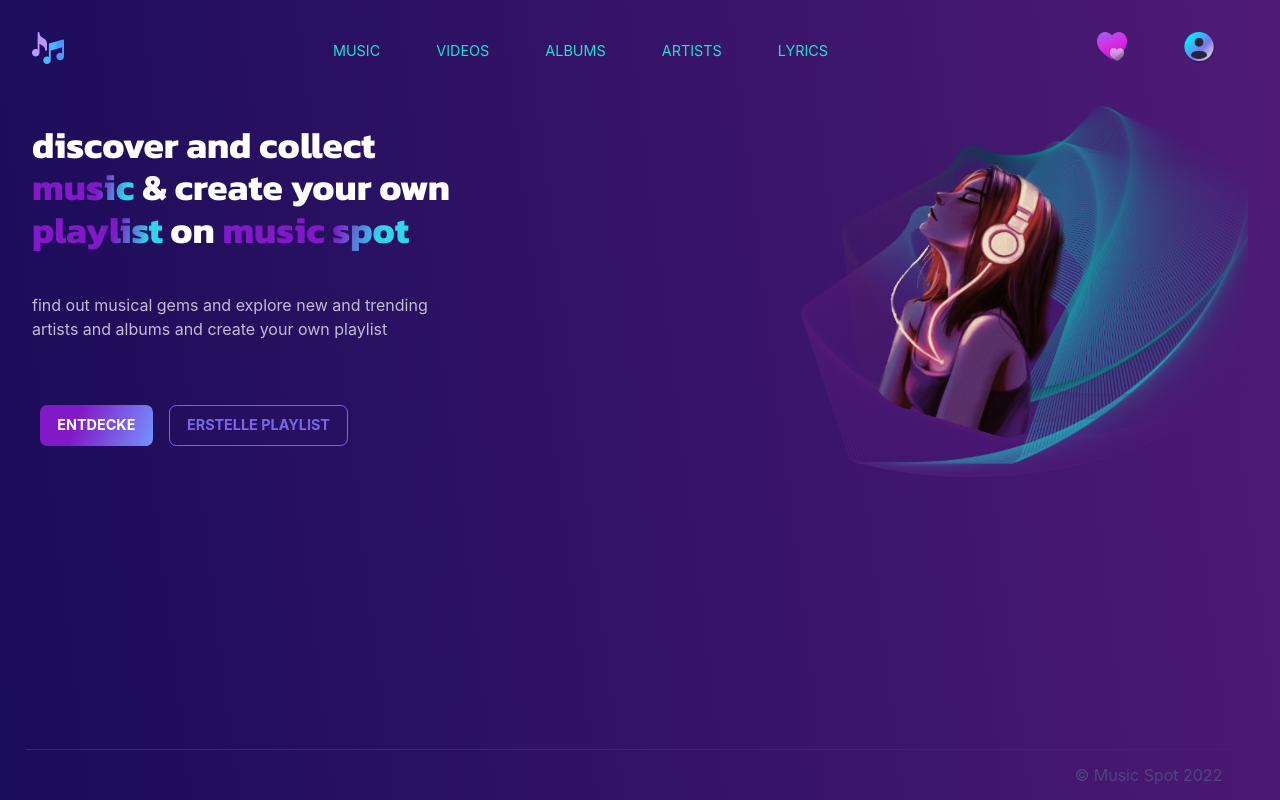
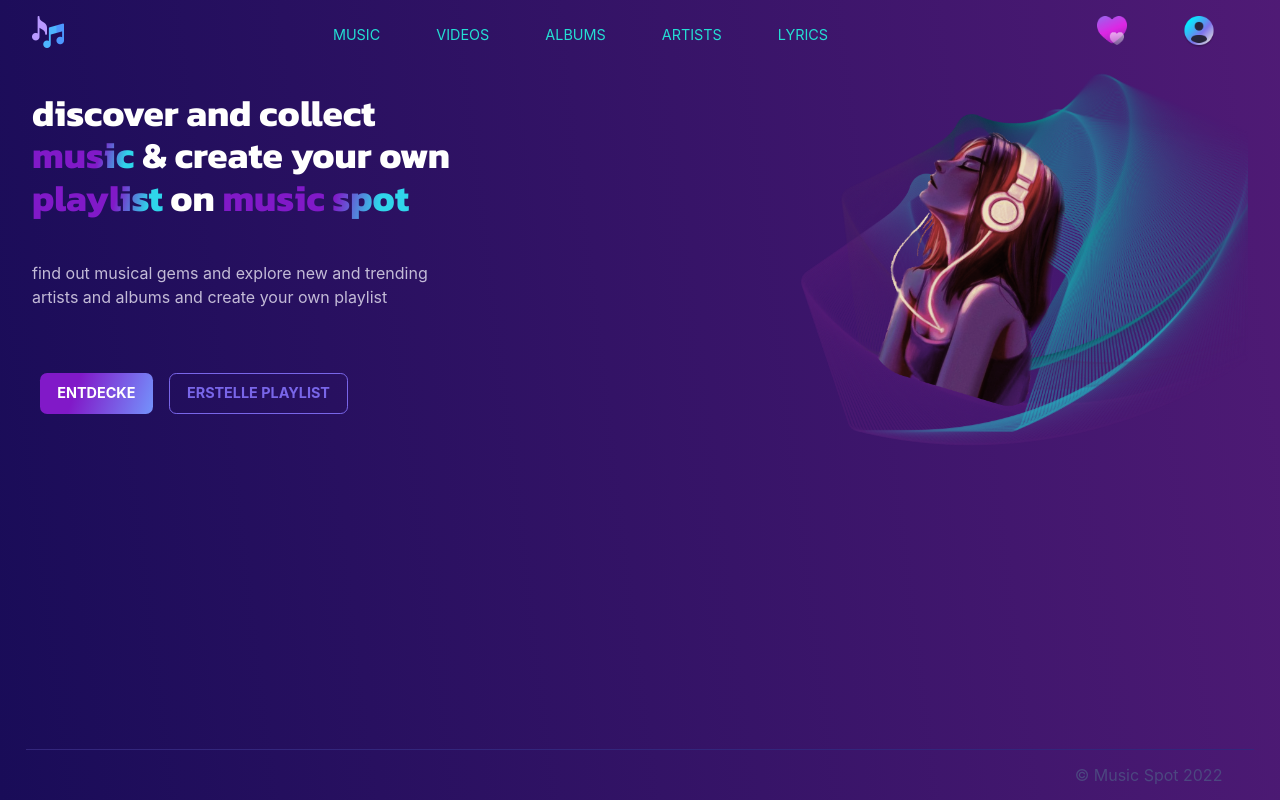
Before and after one commit to ona-co-de-sign/music-spot, a Next.js app: page / in a window 1280 px wide. Built offline with nearby package versions, Linux system fonts and the light colour scheme.

Commit message:
improve style

```diff
--- a/sass/layout/_header.scss
+++ b/sass/layout/_header.scss
@@ -1,5 +1,6 @@
 .site-header {
-  padding: 1rem 0;
+  padding: 0;
+
   &__logo {
     width: 20rem;
     max-width: 100%;
```
